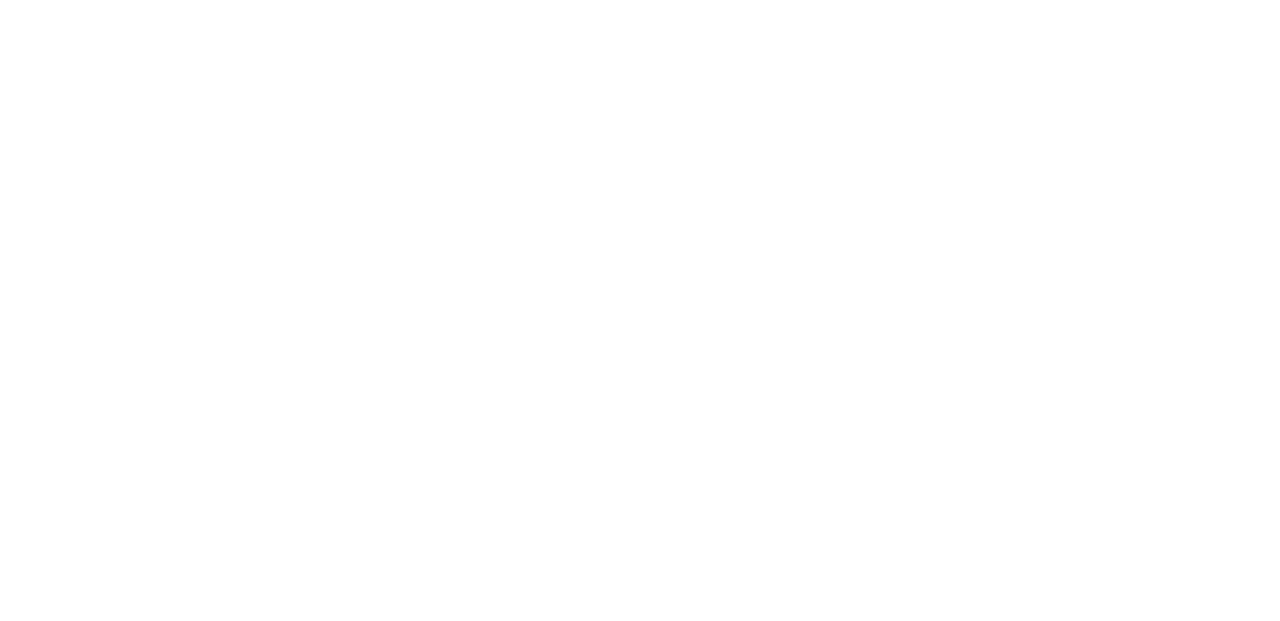
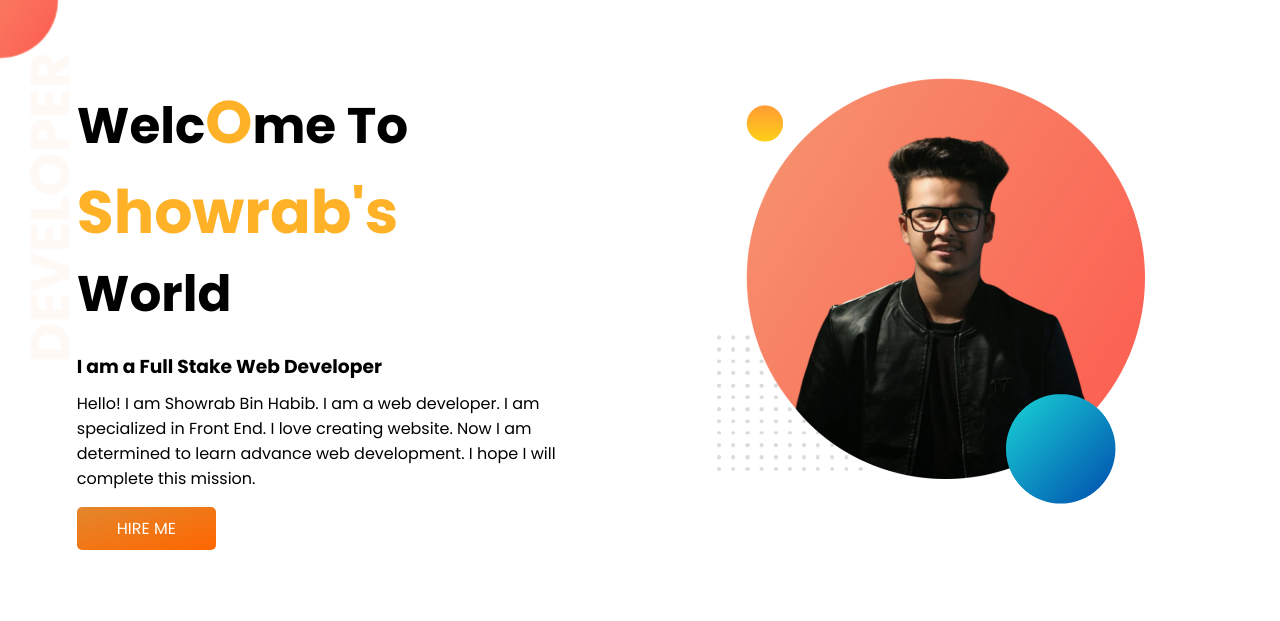
Before and after one commit to showrab09/developer-website, a plain HTML site: page index.html in a window 1280 px wide. Drawn offline with Linux system fonts and the light colour scheme.

Commit message:
Front Page Done

```diff
--- a/index.html
+++ b/index.html
@@ -6,8 +6,28 @@
     <meta name="viewport" content="width=device-width, initial-scale=1.0">
     <title>Showrab Bin Habib</title>
     <link rel="stylesheet" href="style.css">
+    <link rel="preconnect" href="https://fonts.googleapis.com">
+<link rel="preconnect" href="https://fonts.gstatic.com" crossorigin>
+<link href="https://fonts.googleapis.com/css2?family=Poppins:wght@200;300;400;700&display=swap" rel="stylesheet">
 </head>
 <body>
-
+    <section class="top">
+    <div class="half">
+        <div class="head">
+    <h1>Welc<span>O</span>me To</h1>
+    <h1><span>Showrab's </span> World</h1>
+        </div>
+        <div class="head2">
+    <h3>I am a Full Stake Web Developer</h3>
+</div>
+<div class="about">
+    <p>Hello! I am Showrab Bin Habib. I am a web developer. I am specialized in Front End. I love creating website. Now I am determined to learn advance web development. I hope I will complete this mission.</p>
+</div>
+    <a class="link-button"href="https://www.linkedin.com/in/showrab-bin-habib-1063521b3/" target="_blank">Hire Me</a>
+</div>
+<div class="half">
+    <img src="images/me1.png" alt="My first pic">
+</div>
+</section>
 </body>
 </html>
--- a/style.css
+++ b/style.css
@@ -0,0 +1,43 @@
+* {
+  font-family: "Poppins", sans-serif;
+  margin: 0;
+  padding: 0;
+}
+h1 {
+  font-size: 50px;
+}
+span {
+  color: #ffb228;
+  font-size: 60px;
+}
+section {
+  display: flex;
+}
+.half {
+  width: 50%;
+  padding: 6%;
+}
+.half img {
+  width: 88%;
+}
+.head {
+  margin-bottom: 20px;
+}
+.head2 {
+  margin-bottom: 10px;
+}
+.about {
+  margin-bottom: 25px;
+}
+.top {
+  background-image: url(images/top-banner.png);
+  background-repeat: no-repeat;
+}
+.link-button {
+  padding: 10px 40px;
+  background-image: linear-gradient(to bottom right, #e3872d, #ff6600);
+  color: white;
+  text-transform: uppercase;
+  text-decoration: none;
+  border-radius: 5px;
+}
```
Also changed, not shown: images/dream-bg.png (added), images/exp-bg.png (added), images/me1.png (added), images/me2.png (added), images/my-bg.png (added), images/my-bg2.png (added), images/top-banner.png (added).
